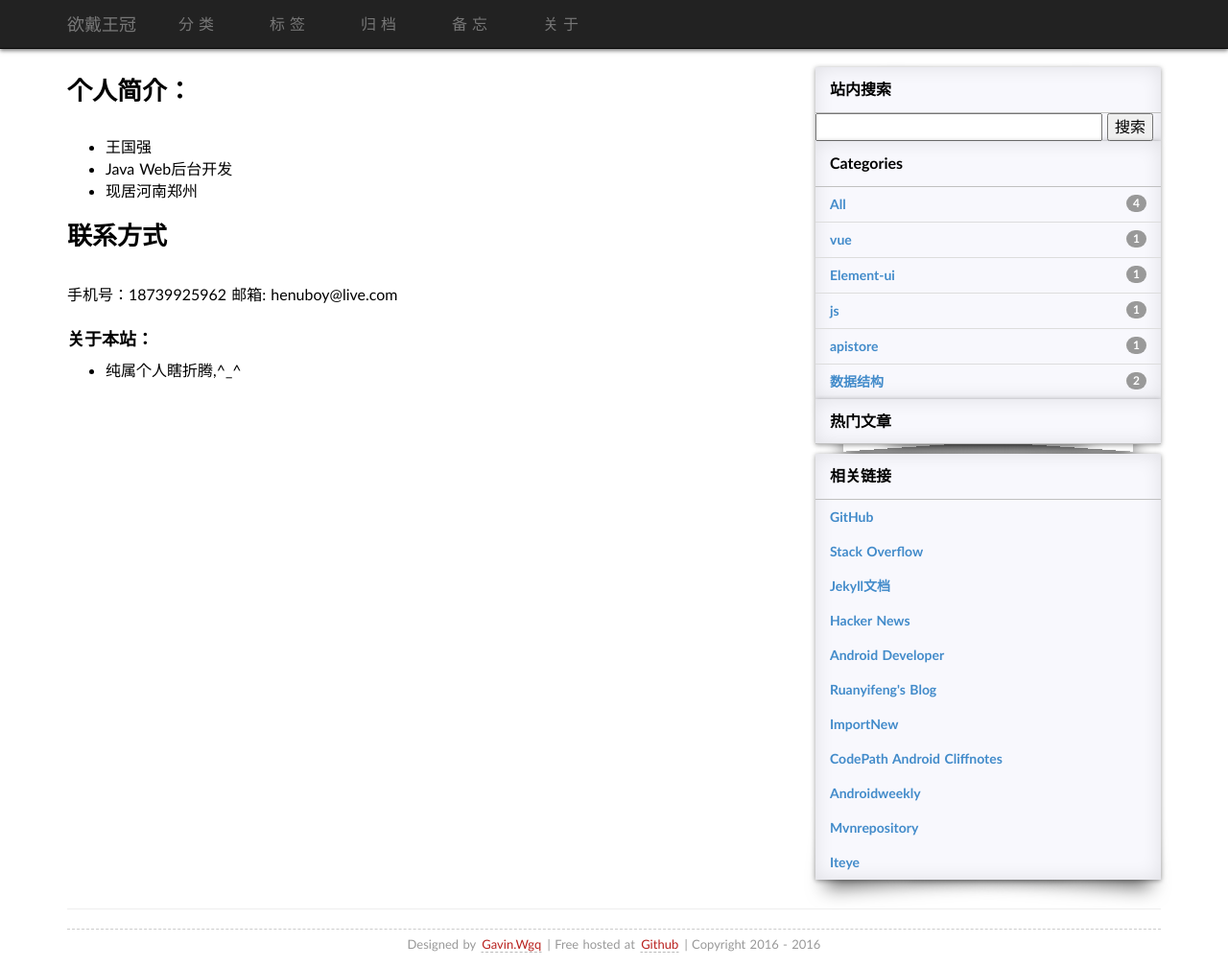
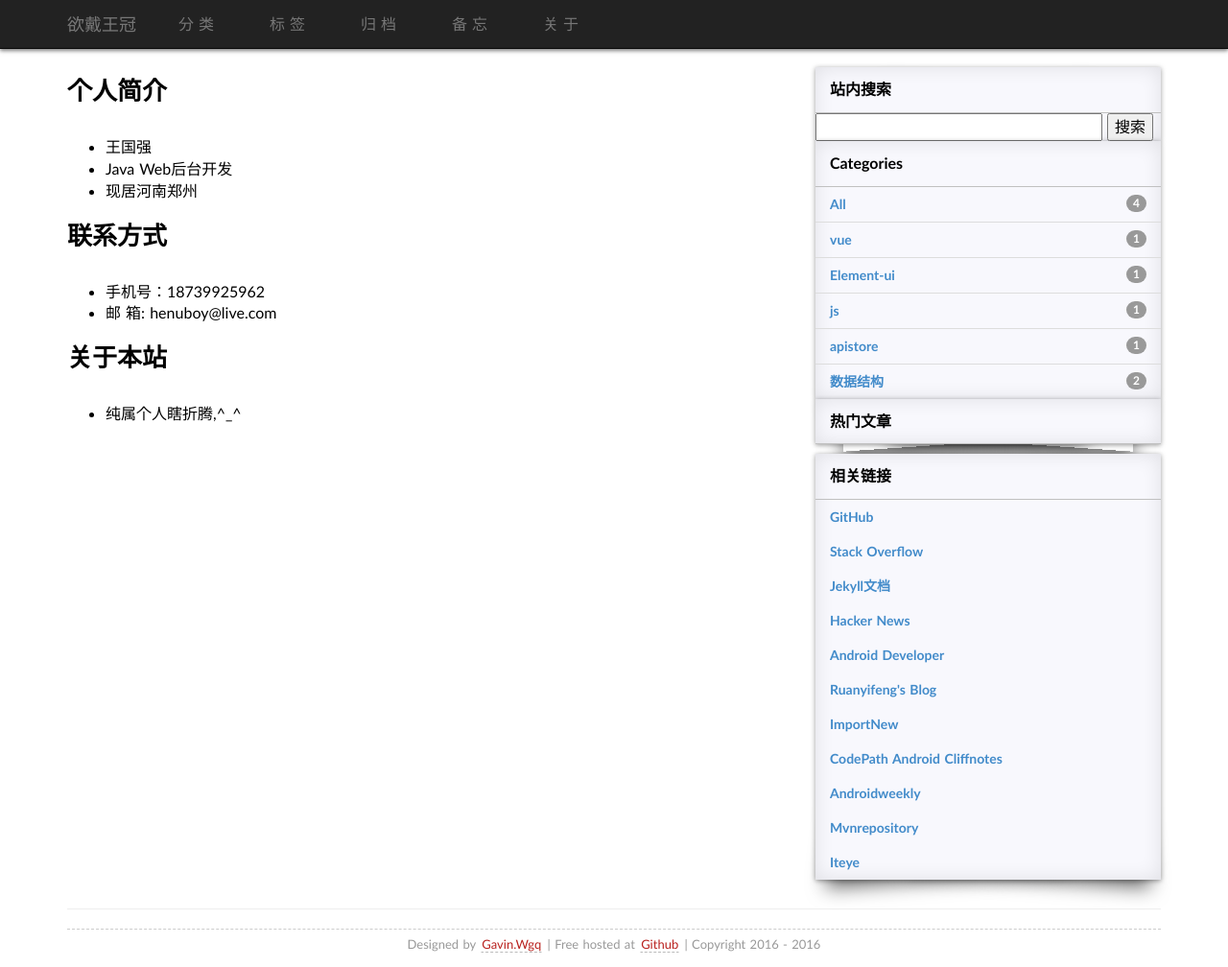
Before and after one commit to Gavinwgq/gavinwgq.github.io, a Jekyll site: the page built from about.md, in a window 1280 px wide and 1008 px high. Shown: the whole window at 96% size. Built offline with Jekyll 4.4.1, drawn with Linux system fonts in a browser that asks for light colours; some web fonts are replaced; comment, search, counter and statistics services are not loaded; some of the changed lines change nothing that is shown.

Commit message:
origin
修改关于

```diff
--- a/about.md
+++ b/about.md
@@ -3,17 +3,17 @@ layout: default
 title: "关于：About"
 ---
 
-## 个人简介：
+## 个人简介
 
 * 王国强
 * Java Web后台开发
 * 现居河南郑州
 
 ## 联系方式
-手机号：18739925962
-邮箱: henuboy@live.com
+* 手机号：18739925962
+* 邮  箱: henuboy@live.com
 
 
-### 关于本站：
+## 关于本站
 
 * 纯属个人瞎折腾,^_^
```
